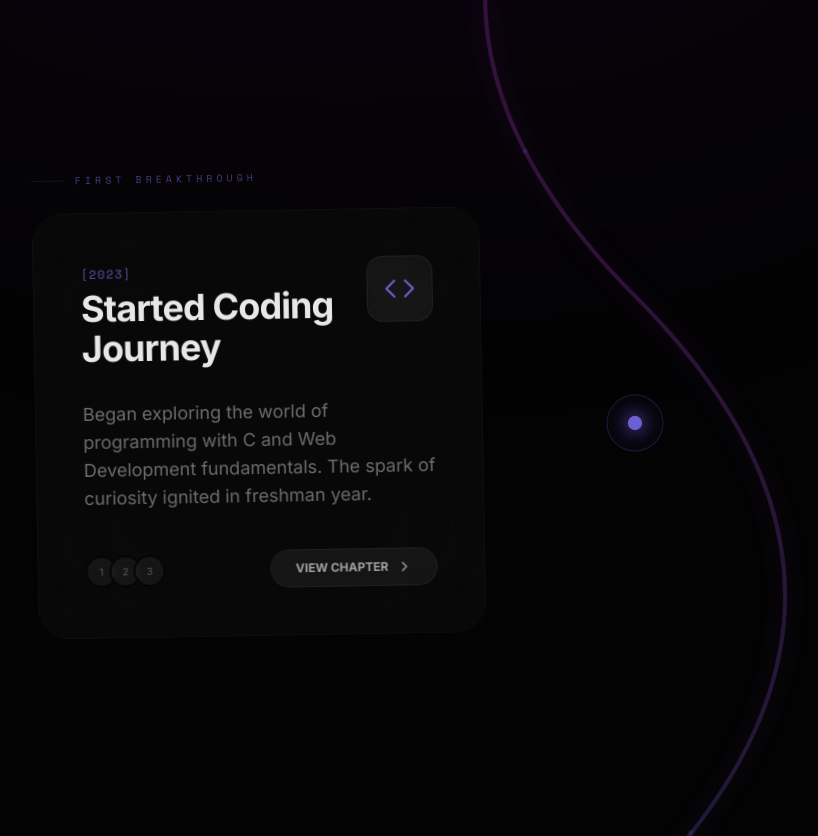
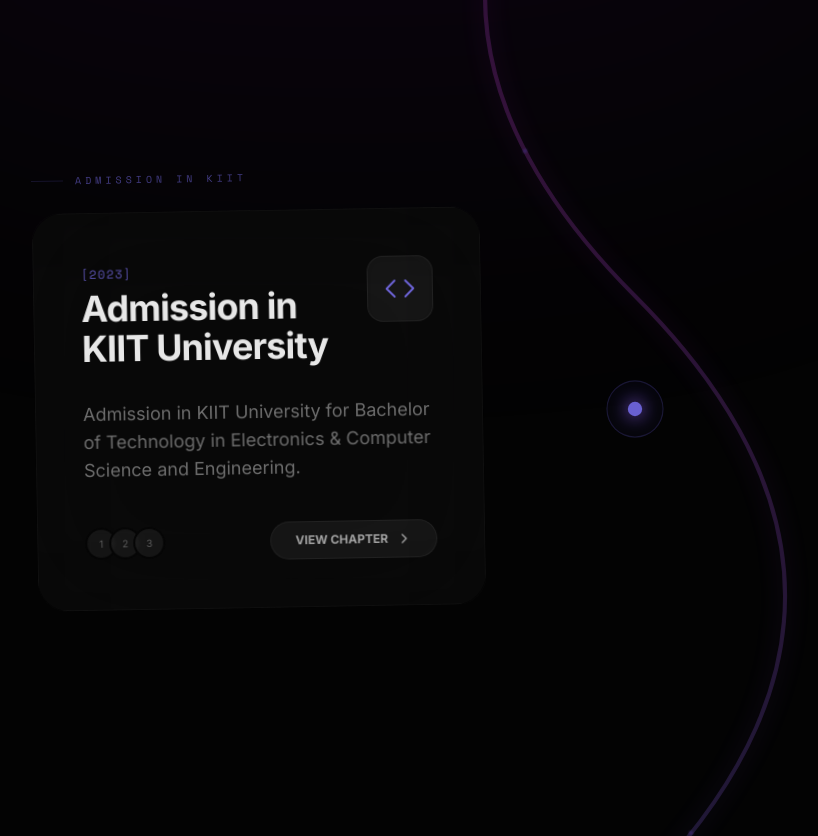
Before and after one commit to ravii17/Portfolio, a React (Vite) app: page /gallery in a window 1280 px wide. Shown: the part 904-1740 px from the top of the page, without its empty margins (5-823 px from the left). Built offline with nearby package versions, Linux system fonts and the light colour scheme; the HTML template or start-up script is replaced by a standard one.

Commit message:
new section added of gallery

```diff
--- a/src/pages/Gallery.tsx
+++ b/src/pages/Gallery.tsx
@@ -10,6 +10,19 @@
   {
     id: 1,
     year: '2023',
+    phase: 'Admission in KIIT',
+    title: 'Admission in KIIT University',
+    description: 'Admission in KIIT University for Bachelor of Technology in Electronics & Computer Science and Engineering.',
+    icon: Code,
+    color: 'from-purple-500/40 to-indigo-500/40',
+    accent: '#8B5CF6',
+    side: 'left',
+    rotation: -1,
+    size: 'normal'
+  },
+  {
+    id: 2,
+    year: '2023',
     phase: 'First Breakthrough',
     title: 'Started Coding Journey',
     description: 'Began exploring the world of programming with C and Web Development fundamentals. The spark of curiosity ignited in freshman year.',
@@ -21,8 +34,8 @@
     size: 'normal'
   },
   {
-    id: 2,
-    year: '2022',
+    id: 3,
+    year: '2024',
     phase: 'Architecture Era',
     title: 'Full Stack Evolution',
     description: 'Developed comprehensive web applications using MERN stack, focusing on scalable architecture and user-centric design.',
@@ -34,8 +47,21 @@
     size: 'wide'
   },
   {
-    id: 3,
-    year: '2023',
+    id: 4,
+    year: '2024',
+    phase: 'IOT Era with core electronics',
+    title: 'IOT Era with core electronics',
+    description: 'Began my journey into IoT and embedded systems, gaining hands-on experience in integrating hardware and software to build smart and automated solutions.',
+    icon: Code,
+    color: 'from-purple-500/40 to-indigo-500/40',
+    accent: '#8B5CF6',
+    side: 'left',
+    rotation: -1,
+    size: 'normal'
+  },
+  {
+    id: 5,
+    year: '2024',
     phase: 'AI Exploration Phase',
     title: 'AI Automation Projects',
     description: 'Integrated LLMs and AI tools to automate complex workflows, pushing the boundaries of digital intelligence.',
@@ -47,8 +73,8 @@
     size: 'normal'
   },
   {
-    id: 4,
-    year: '2023',
+    id: 6,
+    year: '2025',
     phase: 'Algorithmic Mastery',
     title: 'Trading Bot Systems',
     description: 'Engineered high-frequency algorithmic trading bots utilizing real-time data processing and technical analysis.',
@@ -60,10 +86,10 @@
     size: 'compact'
   },
   {
-    id: 5,
-    year: '2024',
+    id: 7,
+    year: '2026',
     phase: 'Professional Ascension',
-    title: 'Enterprise Integration',
+    title: 'Professional Ascension',
     description: 'Gained industry experience through specialized certifications and large-scale project implementations.',
     icon: Cpu,
     color: 'from-green-500/40 to-emerald-500/40',
@@ -73,8 +99,8 @@
     size: 'normal'
   },
   {
-    id: 6,
-    year: '2025 & Beyond',
+    id: 8,
+    year: '2026 & Beyond',
     phase: 'Future Vision',
     title: 'Next-Gen Ecosystems',
     description: 'Architecting the future of AI Career evolution, building immersive and intelligent digital experiences.',
```
